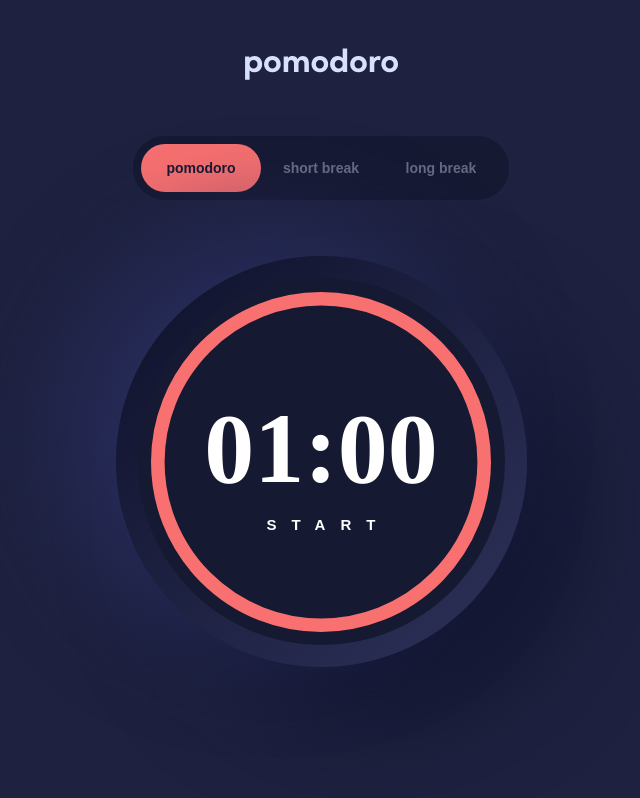
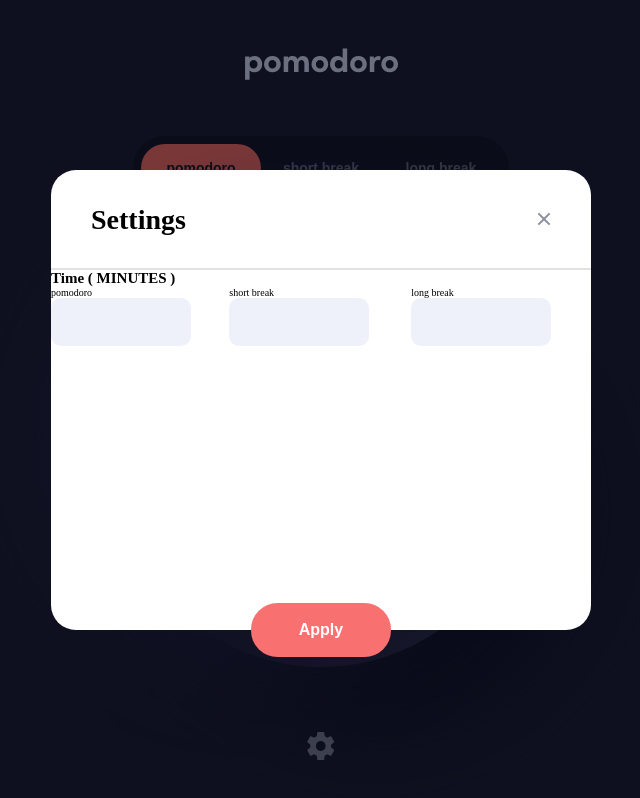
Before and after one commit to Jamario/pomodoro, a React (Create React App) app: page / in a window 1280 px wide. Shown: the whole page, without its empty margins (319-959 px from the left). Built offline with nearby package versions, Linux system fonts and the light colour scheme.

Commit message:
Session3. Settings modal wip.

```diff
--- a/src/App/App.module.css
+++ b/src/App/App.module.css
@@ -6,9 +6,17 @@
     width: 100%;
     align-items: center;
     padding-top: 48px;
+    position: relative;
 }
 
 .logo {
     width: 160px;
     height: 36px;
 }
+
+.settingsBtn {
+    background: none;
+    border: none;
+    margin-top: 65px;
+    cursor: pointer;
+}
--- a/src/App/App.tsx
+++ b/src/App/App.tsx
@@ -1,9 +1,11 @@
 import { useState } from "react";
 import OptionsBar from "../components/OptionsBar";
 import Timers from "../components/Timers";
+import SettingsModal from "../components/SettingsModal";
 
 import styles from "./App.module.css";
 import logo from "../images/logo.svg";
+import settingsIcon from "../images/icon-settings.svg";
 
 const App = (): JSX.Element => {
     const [timerType, setTimerType] = useState(1);
@@ -17,6 +19,10 @@ const App = (): JSX.Element => {
             <img src={logo} alt="Application logo." />
             <OptionsBar timerType={timerType} changeTimerType={changeTimerType} />
             <Timers timerType={timerType} />
+            <button className={styles.settingsBtn}>
+                <img src={settingsIcon} alt="Settings icon." />
+            </button>
+            <SettingsModal />
         </div>
     );
 };
--- /dev/null
+++ b/src/components/SettingsModal/SettingsInput.tsx
@@ -0,0 +1,35 @@
+import React from "react";
+import styles from "./SettingsModal.module.css";
+
+type SettingsInputProps = {
+    label: string;
+    name: string;
+    handleChange: (name: string, value: number) => void;
+};
+
+const SettingsInput = ({ label, name, handleChange }: SettingsInputProps): JSX.Element => {
+    const onChange = (event: React.ChangeEvent<HTMLInputElement>) => {
+        const value = event.target.value;
+        handleChange(name, +value);
+    };
+
+    return (
+        <div>
+            <label htmlFor={name}>
+                {label}
+                <input
+                    className={styles.input}
+                    id={name}
+                    name={name}
+                    type="number"
+                    onChange={onChange}
+                    step={1}
+                    min={0}
+                    max={99}
+                />
+            </label>
+        </div>
+    );
+};
+
+export default SettingsInput;
--- /dev/null
+++ b/src/components/SettingsModal/SettingsModal.module.css
@@ -0,0 +1,74 @@
+.container {
+    background-color: rgba(0, 0, 0, 0.5);
+    display: flex;
+    justify-content: center;
+    align-items: center;
+    height: 100vh;
+    width: 100vw;
+    position: absolute;
+    top: 0;
+    left: 0;
+    z-index: 99;
+}
+
+.settings {
+    background-color: white;
+    border-radius: 25px;
+    min-height: 460px;
+    width: 540px;
+    padding: 34px 0;
+    position: relative;
+}
+
+.row {
+    display: flex;
+    flex-direction: row;
+}
+
+.modalHeader {
+    border-bottom: 2px solid #E3E1E1;
+    justify-content: space-between;
+    padding: 0 40px 32px;
+}
+
+.modalHeader h1 {
+    font-size: 2.8rem;
+    font-weight: bold;
+}
+
+.modalHeader img {
+    max-height: 14px;
+    max-width: 14px;
+}
+
+.modalHeader button {
+    border: none;
+    background: none;
+    cursor: pointer;
+}
+
+.buttonContainer {
+    position: absolute;
+    bottom: -27px;
+    left: calc(50% - 70px);
+}
+
+.button{
+    background-color: var(--color-orange);
+    border: none;
+    border-radius: 26.5px;
+    color: white;
+    height: 54px;
+    width: 140px;
+    cursor: pointer;
+    font-size: 1.6rem;
+    font-weight: bold;
+}
+
+.input {
+    background-color: var(--color-light-grey);
+    height: 48px;
+    width: 140px;
+    border: none;
+    border-radius: 10px;
+}
--- /dev/null
+++ b/src/components/SettingsModal/SettingsModal.tsx
@@ -0,0 +1,55 @@
+import React, { useState } from "react";
+import styles from "./SettingsModal.module.css";
+import closeIconImage from "../../images/icon-close.svg";
+import SettingsInput from "./SettingsInput";
+
+interface FormValueTypes {
+    [index: string]: number;
+}
+
+const SettingsModal = (): JSX.Element => {
+    const [formValues, setFormValues] = useState<FormValueTypes>();
+
+    const handleInputChange = (name: string, value: number) => {
+        const newFormValues = { ...formValues, [name]: value };
+        setFormValues(newFormValues);
+    };
+
+    const handleCloseButtonClick = () => console.log("Closed button was clicked");
+
+    const handleSubmitForm = (event: React.SyntheticEvent) => {
+        event.preventDefault();
+        console.log("form values", formValues);
+    };
+
+    console.log("form values", formValues);
+    return (
+        <div className={styles.container}>
+            <div className={styles.settings}>
+                <div className={`${styles.row} ${styles.modalHeader}`}>
+                    <h1>Settings</h1>
+                    <button onClick={handleCloseButtonClick}>
+                        <img src={closeIconImage} alt="close button" />
+                    </button>
+                </div>
+                <div>
+                    <h2>Time ( MINUTES )</h2>
+                    <div className={`${styles.row}`}>
+                        <form onSubmit={handleSubmitForm}>
+                            <div className={`${styles.row}`}>
+                                <SettingsInput label="pomodoro" name="pomodoro" handleChange={handleInputChange} />
+                                <SettingsInput label="short break" name="short" handleChange={handleInputChange} />
+                                <SettingsInput label="long break" name="long" handleChange={handleInputChange} />
+                            </div>
+                            <div className={styles.buttonContainer}>
+                                <button className={styles.button}>Apply</button>
+                            </div>
+                        </form>
+                    </div>
+                </div>
+            </div>
+        </div>
+    );
+};
+
+export default SettingsModal;
--- /dev/null
+++ b/src/components/SettingsModal/index.tsx
@@ -0,0 +1 @@
+export { default } from "./SettingsModal";
--- a/src/index.css
+++ b/src/index.css
@@ -7,6 +7,7 @@
   --color-text: #FFF;
   --color-dark-blue: #161932;
   --color-text-inactive: #D7E0FF;
+  --color-light-grey: #EFF1FA;
 }
 
 * {
```
